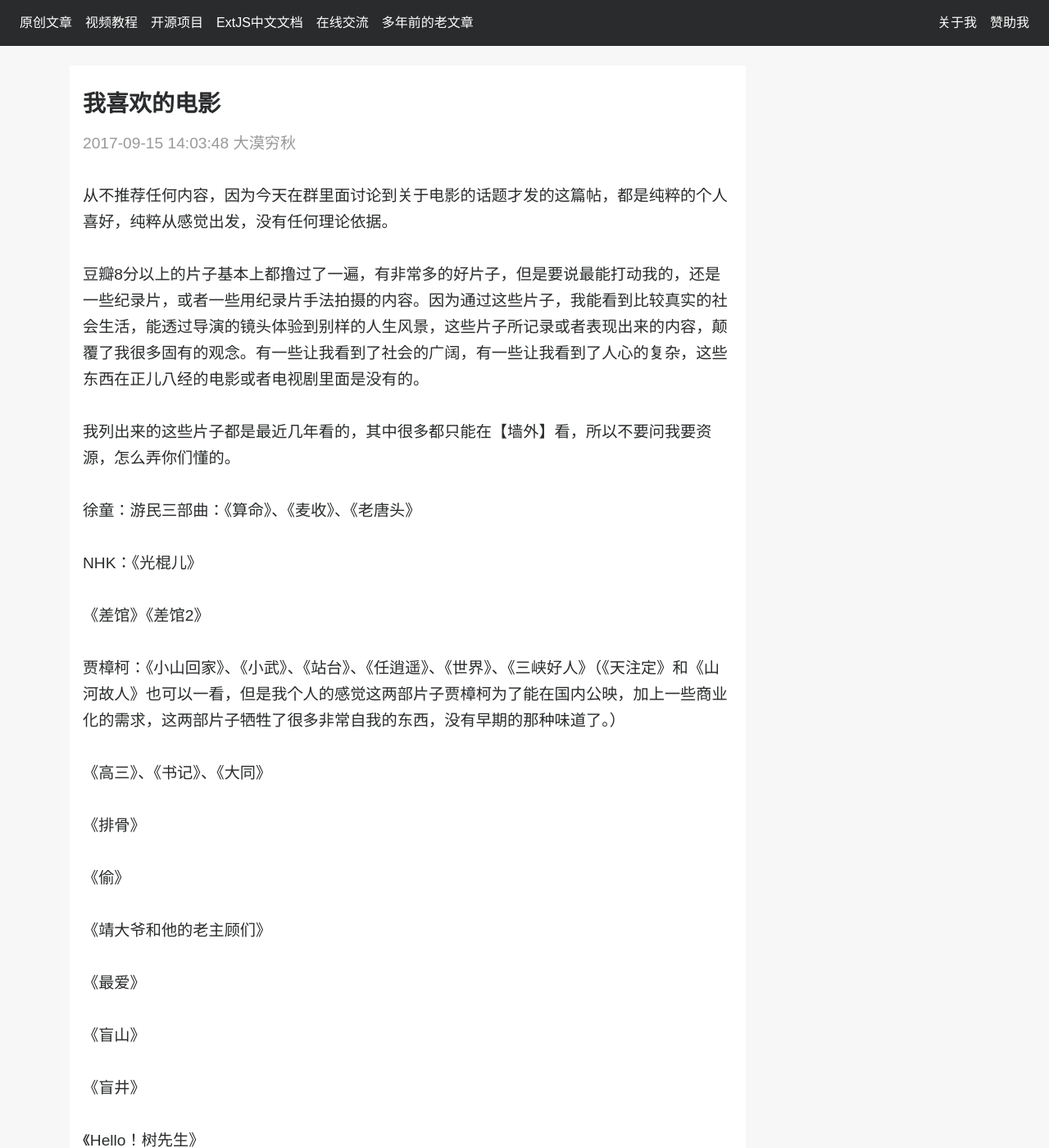
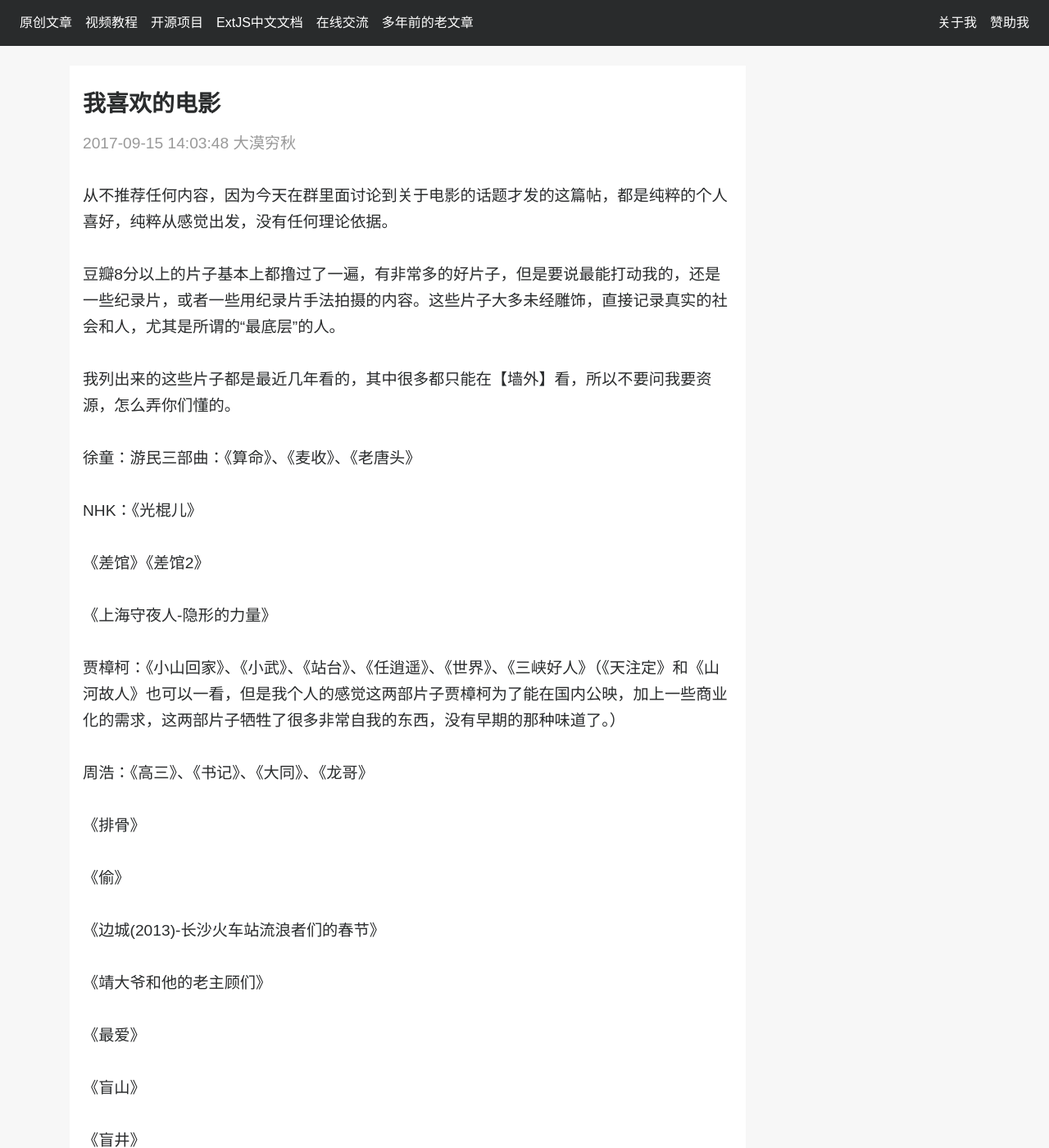
Before and after one commit to dukuiran/damoqiongqiu.github.io, a Jekyll site: the page built from _posts/2017-09-15-my-movies.markdown, in a window 1280 px wide and 1400 px high. Shown: the whole window at 82% size. Built offline with Jekyll 4.4.1, drawn with Linux system fonts in a browser that asks for light colours; nearby versions of some CDN libraries; comment, search, counter and statistics services are not loaded.

Commit message:
更新内容

```diff
--- a/_posts/2017-09-15-my-movies.markdown
+++ b/_posts/2017-09-15-my-movies.markdown
@@ -10,7 +10,7 @@ excerpt: 我喜欢的电影
 ---
 从不推荐任何内容，因为今天在群里面讨论到关于电影的话题才发的这篇帖，都是纯粹的个人喜好，纯粹从感觉出发，没有任何理论依据。
 
-豆瓣8分以上的片子基本上都撸过了一遍，有非常多的好片子，但是要说最能打动我的，还是一些纪录片，或者一些用纪录片手法拍摄的内容。因为通过这些片子，我能看到比较真实的社会生活，能透过导演的镜头体验到别样的人生风景，这些片子所记录或者表现出来的内容，颠覆了我很多固有的观念。有一些让我看到了社会的广阔，有一些让我看到了人心的复杂，这些东西在正儿八经的电影或者电视剧里面是没有的。
+豆瓣8分以上的片子基本上都撸过了一遍，有非常多的好片子，但是要说最能打动我的，还是一些纪录片，或者一些用纪录片手法拍摄的内容。这些片子大多未经雕饰，直接记录真实的社会和人，尤其是所谓的“最底层”的人。
 
 我列出来的这些片子都是最近几年看的，其中很多都只能在【墙外】看，所以不要问我要资源，怎么弄你们懂的。
 
@@ -20,13 +20,17 @@ NHK：《光棍儿》
 
 《差馆》《差馆2》
 
+《上海守夜人-隐形的力量》
+
 贾樟柯：《小山回家》、《小武》、《站台》、《任逍遥》、《世界》、《三峡好人》（《天注定》和《山河故人》也可以一看，但是我个人的感觉这两部片子贾樟柯为了能在国内公映，加上一些商业化的需求，这两部片子牺牲了很多非常自我的东西，没有早期的那种味道了。）
 
-《高三》、《书记》、《大同》
+周浩：《高三》、《书记》、《大同》、《龙哥》
 
 《排骨》
 
 《偷》
+
+《边城(2013)-长沙火车站流浪者们的春节》
 
 《靖大爷和他的老主顾们》
 
@@ -38,4 +42,4 @@ NHK：《光棍儿》
 
 《Hello！树先生》
 
-姜文：《鬼子来了》
+宁浩：《香火》
```
